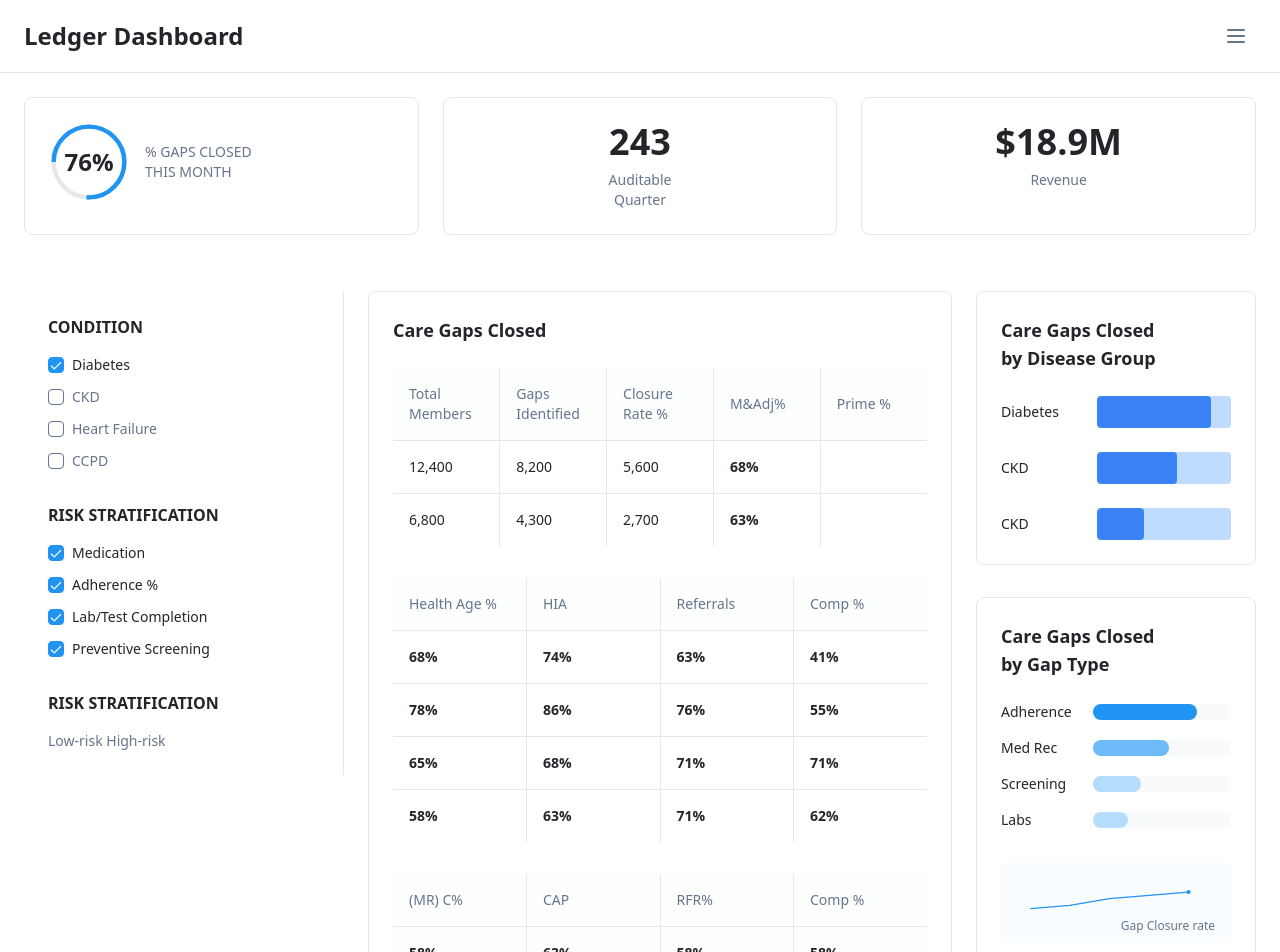
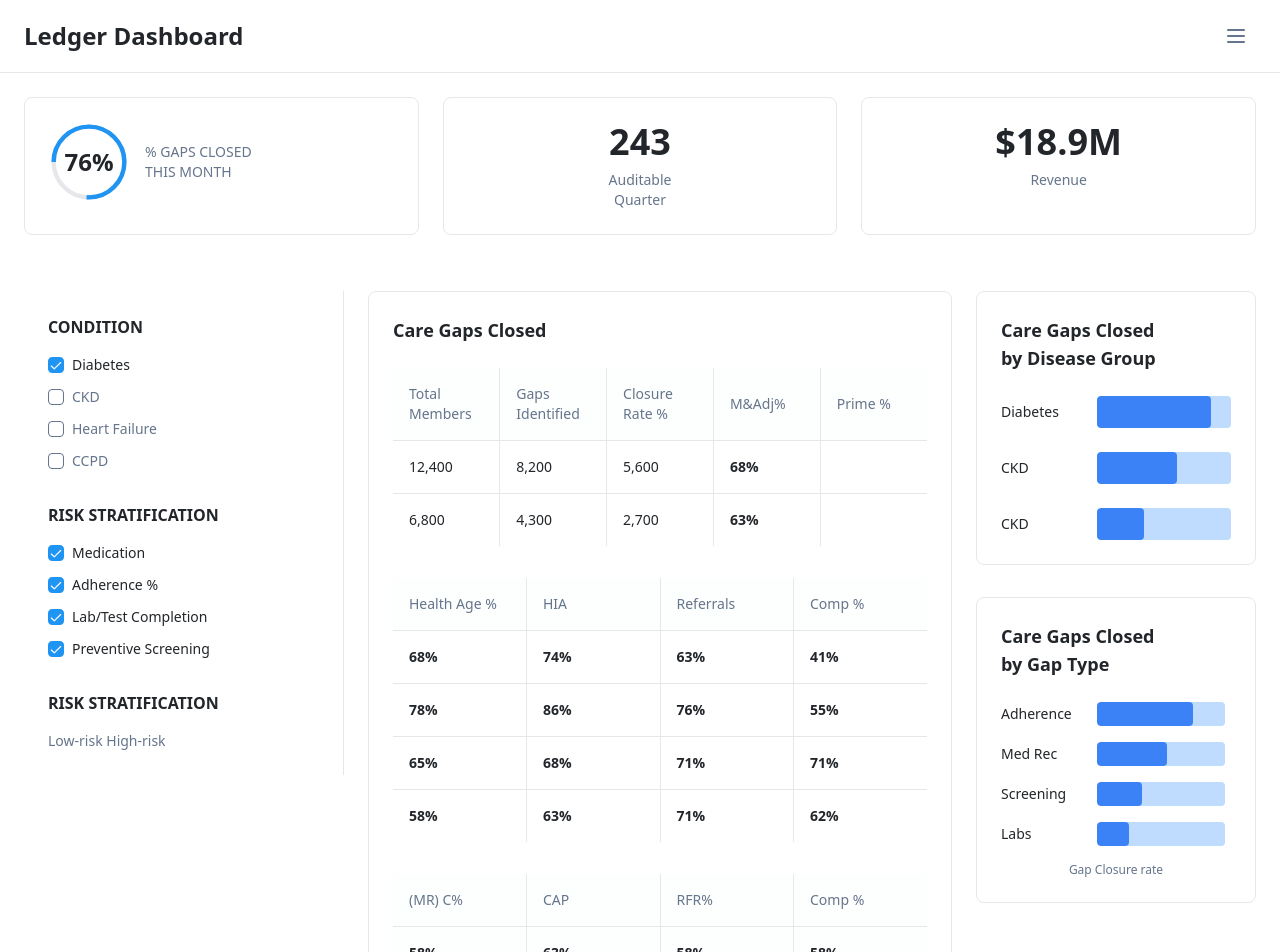
Before and after one commit to andrii913/mirror-app-board, a React (Vite) app: page / in a window 1280 px wide. Shown: the top 952 px of the page. Built offline with nearby package versions, Linux system fonts and the light colour scheme; the HTML template or start-up script is replaced by a standard one.

Commit message:
Update chart for gap type

```diff
--- a/src/components/ChartSection.tsx
+++ b/src/components/ChartSection.tsx
@@ -35,19 +35,21 @@ export const ChartSection = () => {
         </div>
       </div>
 
-      {/* Gap Gaps Closed by Gap Type */}
+      {/* Care Gaps Closed by Gap Type */}
       <div className="bg-card rounded-lg border border-border p-6">
         <h3 className="text-lg font-semibold text-foreground mb-6">
           Care Gaps Closed<br />by Gap Type
         </h3>
 
-        <div className="space-y-4">
+        <div className="flex items-center gap-8">
+          {/* Left side - Horizontal bars */}
+          <div className="flex-1 space-y-4">
             {gapTypeData.map((item, index) => (
-            <div key={index} className="flex items-center space-x-3">
-              <span className="text-sm font-medium text-foreground w-20">{item.name}</span>
-              <div className="flex-1 bg-muted rounded-full h-4 relative">
+              <div key={index} className="flex items-center space-x-4">
+                <span className="text-sm font-medium text-foreground w-20 text-left">{item.name}</span>
+                <div className="w-32 bg-blue-200 rounded-sm h-6 relative overflow-hidden">
                   <div
-                  className={`${item.color} h-4 rounded-full transition-all duration-1000 ease-out`}
+                    className="bg-blue-500 h-6 rounded-sm transition-all duration-1000 ease-out animate-fade-in"
                     style={{ width: `${item.value}%` }}
                   />
                 </div>
@@ -55,25 +57,30 @@ export const ChartSection = () => {
             ))}
           </div>
 
-        {/* Trending line chart placeholder */}
-        <div className="mt-8 relative h-20 bg-accent/20 rounded-lg p-4">
+          {/* Right side - Curved line chart */}
+          <div className="relative w-32 h-32 bg-blue-50 rounded-lg">
             <svg
               className="w-full h-full"
-            viewBox="0 0 300 60"
+              viewBox="0 0 120 120"
               fill="none"
             >
+              {/* Curved trending line */}
               <path
-              d="M20 40 L80 35 L140 25 L200 20 L260 15"
-              stroke="hsl(var(--primary))"
-              strokeWidth="2"
+                d="M15 90 Q30 85 45 70 Q60 55 75 45 Q90 35 105 25"
+                stroke="#0ea5e9"
+                strokeWidth="3"
                 fill="none"
-              className="transition-all duration-1000 ease-out"
+                className="transition-all duration-1000 ease-out animate-fade-in"
               />
-            <circle cx="260" cy="15" r="3" fill="hsl(var(--primary))" />
+              {/* End point circle */}
+              <circle cx="105" cy="25" r="3" fill="#0ea5e9" className="animate-scale-in" />
             </svg>
-          <div className="absolute bottom-2 right-4 text-xs text-muted-foreground">
-            Gap Closure rate
           </div>
+        </div>
+
+        {/* Gap Closure rate label */}
+        <div className="mt-4 text-center">
+          <div className="text-xs text-muted-foreground">Gap Closure rate</div>
         </div>
       </div>
     </div>
```
Lines whose indentation alone changed are shown as unchanged.
